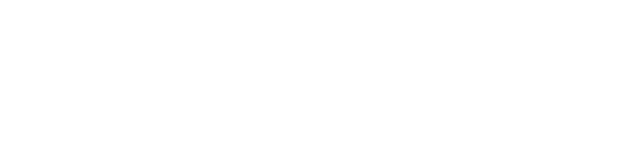
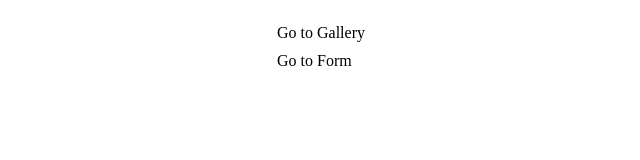
Before and after one commit to ElephantFrontend/goit-advancedjs-hw-01, a website built with Vite: page src/index.html in a window 1280 px wide. Shown: the whole page, without its empty margins (319-959 px from the left). Built offline with nearby package versions, Linux system fonts and the light colour scheme.

Commit message:
made task

```diff
--- a/package.json
+++ b/package.json
@@ -5,7 +5,7 @@
   "type": "module",
   "scripts": {
     "dev": "vite",
-    "build": "vite build --base=/vanilla-app-template/",
+    "build": "vite build --base=/goit-advancedjs-hw-01/",
     "preview": "vite preview"
   },
   "devDependencies": {
@@ -14,7 +14,7 @@
     "postcss-sort-media-queries": "^5.2.0",
     "vite": "^5.4.6"
   },
-  "author": "",
+  "author": "Alexander Repeta <alexander.repeta@gmail.com>",
   "license": "ISC",
   "dependencies": {
     "simplelightbox": "^2.14.3",
--- a/src/css/styles.css
+++ b/src/css/styles.css
@@ -1,4 +1,29 @@
 @import url('simplelightbox/dist/simple-lightbox.min.css');
+
+.nav {
+  display: flex;
+  flex-direction: column;
+  margin: 0 auto;
+  width: max-content;
+}
+
+.nav-list {
+  list-style-type: none;
+  padding: 0;
+}
+
+.nav-item {
+  padding-bottom: 10px;
+}
+
+.nav-item:hover .nav-link {
+  color: sienna;
+}
+
+.nav-link {
+  color: #000000;
+  text-decoration: none;
+}
 
 /* Gallery */
 .gallery {
--- a/src/index.html
+++ b/src/index.html
@@ -9,5 +9,16 @@
   </head>
   <body>
 
+  <nav class="nav">
+    <ul class="nav-list">
+      <li class="nav-item">
+        <a class="nav-link" href="./1-gallery.html">Go to Gallery</a>
+      </li>
+
+      <li class="nav-item">
+        <a class="nav-link" href="./2-form.html">Go to Form</a>
+      </li>
+    </ul>
+  </nav>
   </body>
 </html>
```
Also changed, not shown: src/1-gallery.html (+1 -1 lines).
